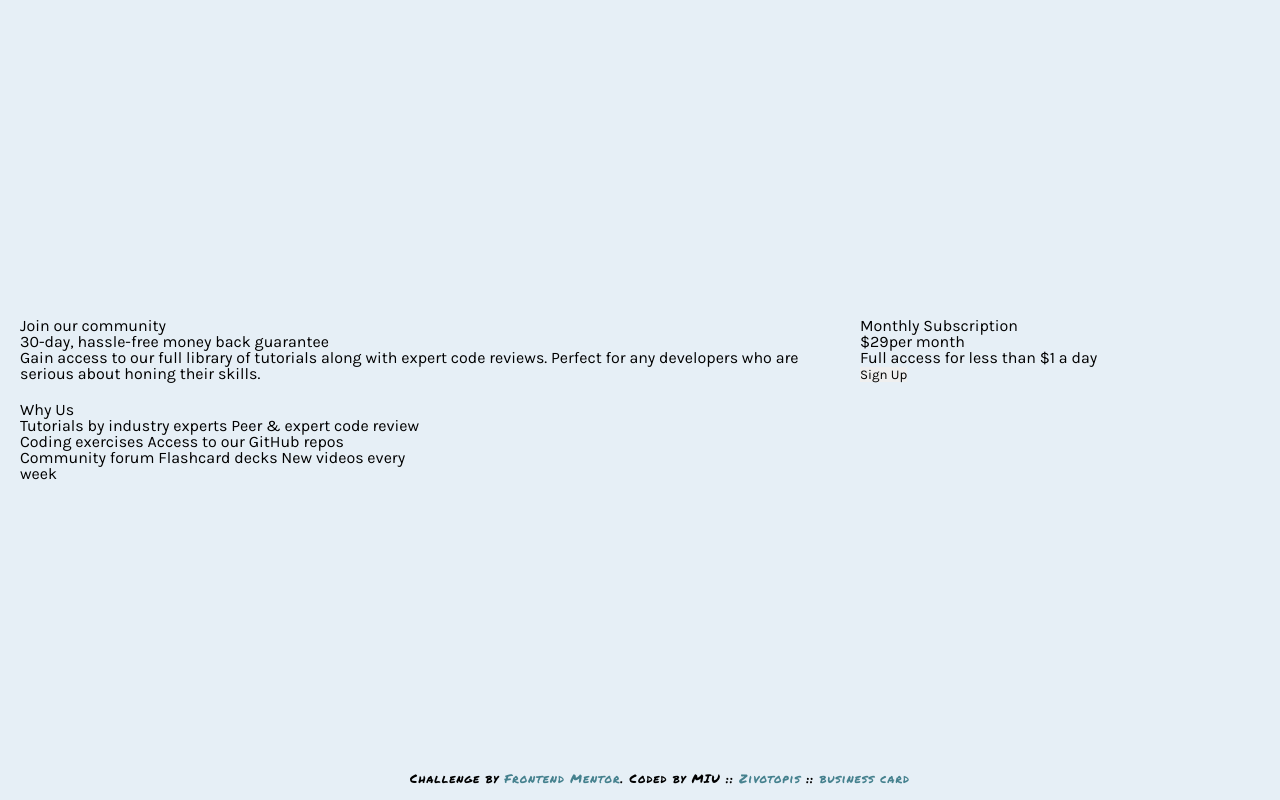
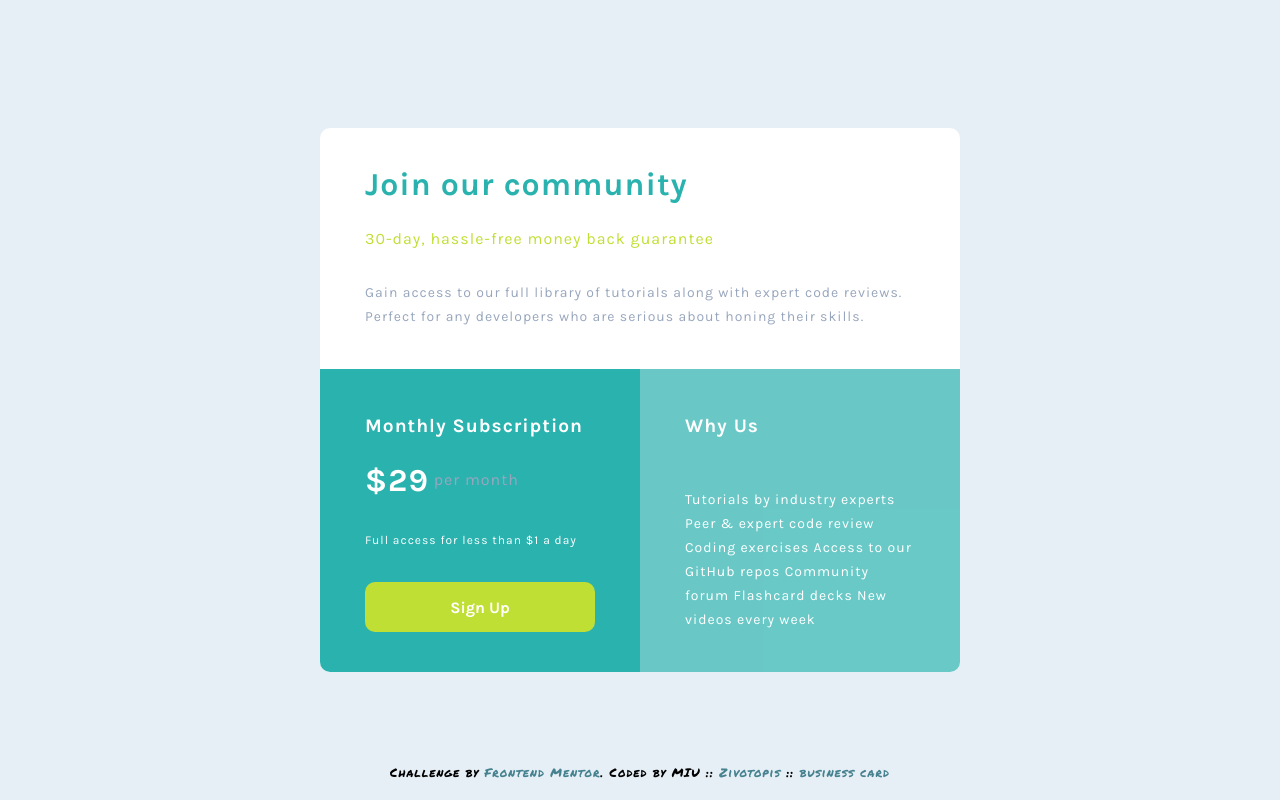
Before and after one commit to MIU-cz/fem-single-price-grid-component-master, a plain HTML site: page index.html in a window 1280 px wide. Drawn offline with Linux system fonts and the light colour scheme.

Commit message:
update: well done

```diff
--- a/css/style.scss
+++ b/css/style.scss
@@ -38,6 +38,8 @@ body {
 	font-family: $font-family;
 	font-size: $font-size-paragraf;
 	background-color: $color-bg;
+	line-height: 1.5em;
+	letter-spacing: 1px;
 }
 
 .conteiner {
@@ -65,30 +67,39 @@ body {
 // ### grid styles
 
 .grid {
+	background-color: white;
+	border-radius: 10px;
+	overflow: hidden;
 	margin: auto 20px;
 
-	@media (min-width: 375px) {
+	@media (min-width: 768px) {
 		display: grid;
 		grid-auto-flow: row;
-		grid-template-columns: repeat(auto-fit, minmax($item-w, 1fr));
-		gap: 20px;
-		justify-items: center;
-		align-items: center;
+		grid-template-columns: repeat(auto-fit, $item-w);
+		max-width: $conteiner-w;
 	}
 }
 
 .grid__item {
-	@media (max-width: 375px) {
-		margin-bottom: 30px;
-	}
-	@media (min-width: 375px) {
-		width: 100%;
+	width: 100%;
+	// height: $item-h;
+	padding: 45px 45px 40px;
+	display: grid;
+	grid-auto-flow: row;
+	align-content: space-between;
+	// justify-content: center;
+	// align-items: center;
+	gap: 30px;
+
+	@media (min-width: 576px) {
+		width: $item-w;
 	}
 }
 
 .col-2 {
-	@media (min-width: 576px) {
+	@media (min-width: 768px) {
 		grid-column: span 2;
+		width: 100%;
 	}
 }
 
@@ -96,13 +107,77 @@ body {
 // ### item styles
 
 .Header {
+	grid-template: repeat(3, auto) / 1fr;
+	& h1 {
+		color: $color-Cyan;
+		font-size: $font-size-paragraf * 2;
+		font-weight: $fWeights700;
+	}
+
+	& p {
+		color: $color-Bright-Yellow;
+	}
+
+	& p:last-child {
+		color: $color-Grayish-Blue;
+		font-size: $font-size-paragraf - 2px;
+	}
 }
 
 .Subscription {
-}
+	background-color: $color-Cyan;
+	color: white;
 
-.btn {
+	& h2 {
+		font-size: $font-size-paragraf * 1.2;
+		font-weight: $fWeights700;
+	}
+
+	& .price {
+		font-size: $font-size-paragraf * 2;
+		font-weight: $fWeights700;
+	}
+
+	& .price-description {
+		color: $color-Grayish-Blue;
+		vertical-align: super;
+	}
+
+	& p {
+		font-size: $font-size-paragraf - 4px;
+	}
+
+	.btn {
+		max-width: 235px;
+		height: 50px;
+		border-radius: 10px;
+		background-color: $color-Bright-Yellow;
+		color: white;
+		font-size: $font-size-paragraf;
+		font-weight: $fWeights700;
+		// align-self: center;
+
+		@media (min-width: 375px) {
+			width: 100%;
+		}
+
+		&:active {
+			background-color: $color-Grayish-Blue;
+		}
+	}
 }
 
 .Whyus {
+	background-color: $color-Cyan;
+	opacity: 0.7;
+	color: white;
+
+	& h2 {
+		font-size: $font-size-paragraf * 1.2;
+		font-weight: $fWeights700;
+	}
+
+	& p {
+		font-size: $font-size-paragraf - 2px;
+	}
 }
--- a/index.html
+++ b/index.html
@@ -20,12 +20,17 @@
 				<p>Gain access to our full library of tutorials along with expert code reviews.
 					Perfect for any developers who are serious about honing their skills.</p>
 			</div>
+
 			<div class="grid__item Subscription">
 				<h2>Monthly Subscription</h2>
-				<span>&dollar;29</span><span>per month</span>
+				<div>
+					<span class="price">&dollar;29</span>
+					<span class="price-description">per month</span>
+				</div>
 				<p>Full access for less than &dollar;1 a day</p>
-				<button class="btn">Sign Up</button>
+				<button type="submit" class="btn">Sign Up</button>
 			</div>
+
 			<div class="grid__item Whyus">
 				<h2>Why Us</h2>
 				<p>Tutorials by industry experts
--- a/resourse/fem-footer-style.css
+++ b/resourse/fem-footer-style.css
@@ -10,8 +10,8 @@
 	font-size: 12px;
 	text-align: center;
 	letter-spacing: 1px;
-	padding-bottom: 15px;
-	margin: 20px 20px 0;
+	padding: 20px 20px 15px;
+	/* margin: 20px 20px 0; */
 }
 
 .attribution a {
--- /dev/null
+++ b/resourse/normaliz-style.css
@@ -0,0 +1,91 @@
+/*Normalize styles*/
+* {
+	padding: 0;
+	margin: 0;
+	border: 0;
+}
+
+*,
+*:before,
+*:after {
+	-moz-box-sizing: border-box;
+	-webkit-box-sizing: border-box;
+	box-sizing: border-box;
+}
+
+:focus,
+:active {
+	outline: none;
+}
+
+a:focus,
+a:active {
+	outline: none;
+}
+
+nav,
+footer,
+header,
+aside {
+	display: block;
+}
+
+html,
+body {
+	height: 100%;
+	width: 100%;
+	font-size: 100%;
+	line-height: 1;
+	font-size: 14px;
+	-ms-text-size-adjust: 100%;
+	-moz-text-size-adjust: 100%;
+	-webkit-text-size-adjust: 100%;
+}
+
+input,
+button,
+textarea {
+	font-family: inherit;
+}
+
+input::-ms-clear {
+	display: none;
+}
+
+a,
+button {
+	cursor: pointer;
+}
+
+button::-moz-focus-inner {
+	padding: 0;
+	border: 0;
+}
+
+a,
+a:visited {
+	text-decoration: none;
+}
+
+a:hover {
+	text-decoration: none;
+}
+
+ul li {
+	list-style: none;
+}
+
+img {
+	vertical-align: top;
+}
+
+h1,
+h2,
+h3,
+h4,
+h5,
+h6 {
+	font-size: inherit;
+	font-weight: 400;
+}
+/*--------------------*/
```
Also changed, not shown: css/style.css, 1 other file.
